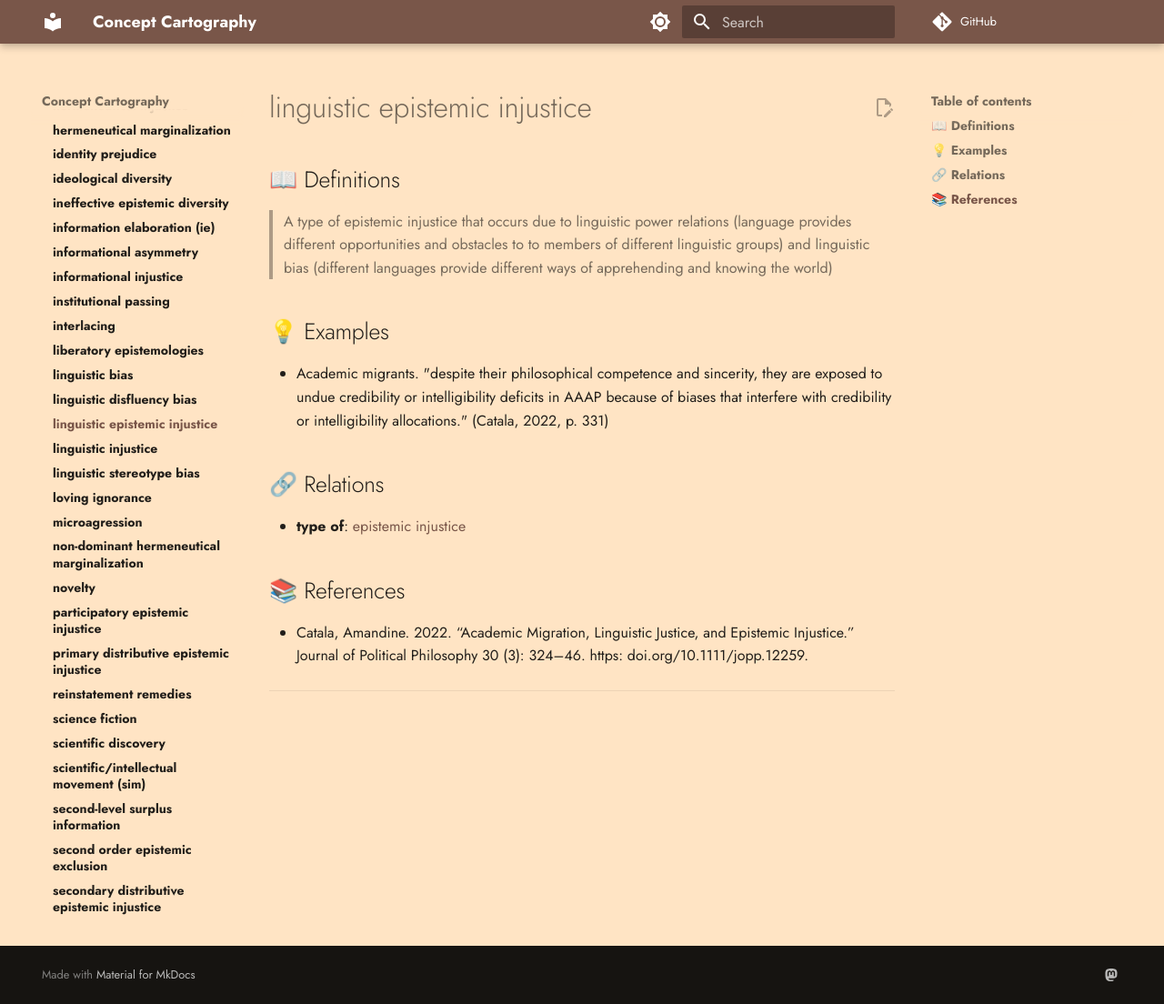
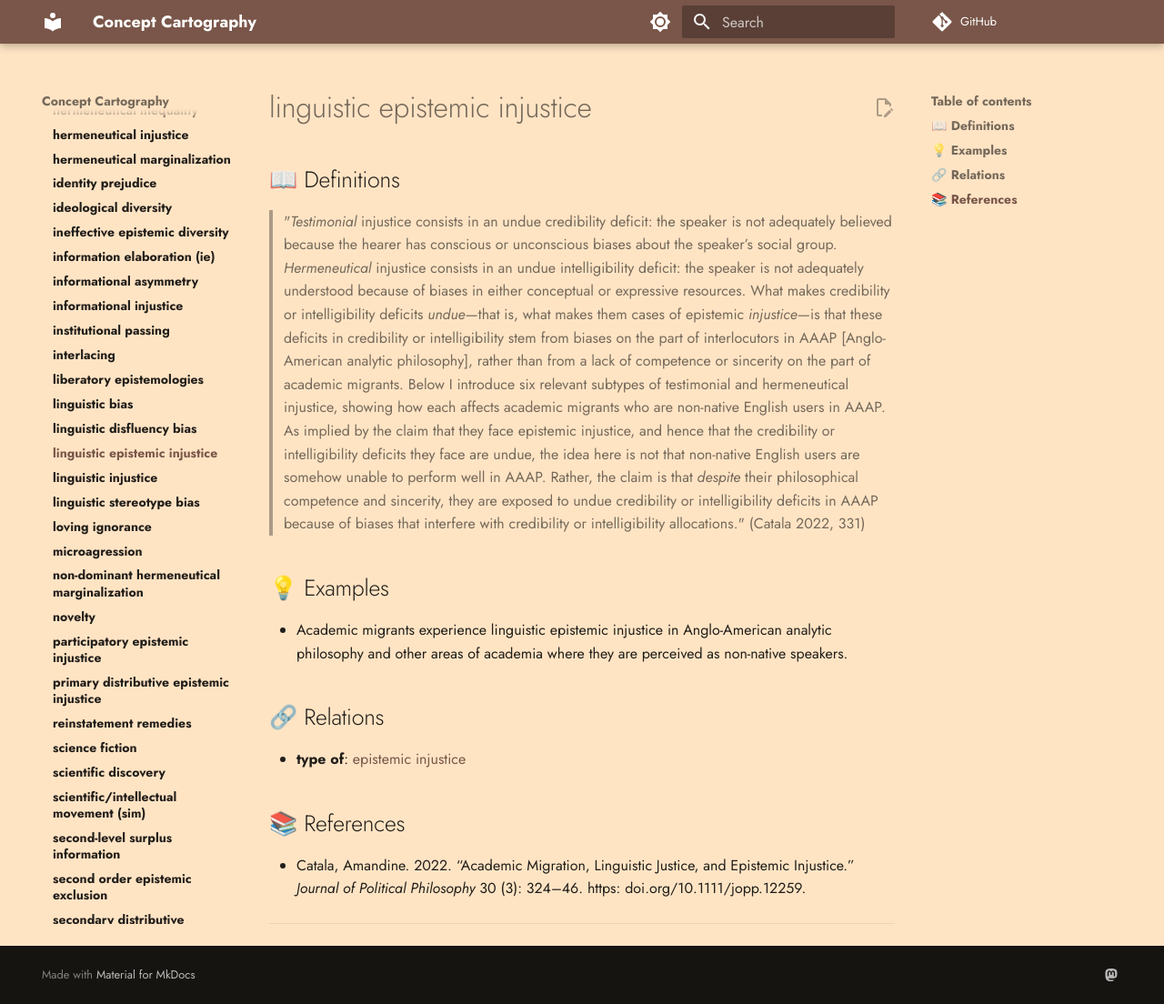
Before and after one commit to conceptcartography/conceptcartography, an MkDocs documentation site: the page built from docs/concepts/linguistic-epistemic-injustice.md, in a window 1280 px wide and 1104 px high. Shown: the whole window at 91% size. Built offline with MkDocs 1.6.1 and Material for MkDocs 9.7.7, drawn with Linux system fonts in a browser that asks for light colours; comment, search, counter and statistics services are not loaded; the version menu is left out.

Commit message:
Update linguistic-epistemic-injustice.md
Changed the definition to a direct quote.

```diff
--- a/docs/concepts/linguistic-epistemic-injustice.md
+++ b/docs/concepts/linguistic-epistemic-injustice.md
@@ -2,11 +2,11 @@
 
 ## 📖 Definitions
 
-> A type of epistemic injustice that occurs due to linguistic power relations (language provides different opportunities and obstacles to to members of different linguistic groups) and linguistic bias (different languages provide different ways of apprehending and knowing the world)
+> "_Testimonial_ injustice consists in an undue credibility deficit: the speaker is not adequately believed because the hearer has conscious or unconscious biases about the speaker’s social group. _Hermeneutical_ injustice consists in an undue intelligibility deficit: the speaker is not adequately understood because of biases in either conceptual or expressive resources. What makes credibility or intelligibility deficits _undue_—that is, what makes them cases of epistemic _injustice_—is that these deficits in credibility or intelligibility stem from biases on the part of interlocutors in AAAP [Anglo-American analytic philosophy], rather than from a lack of competence or sincerity on the part of academic migrants. Below I introduce six relevant subtypes of testimonial and hermeneutical injustice, showing how each affects academic migrants who are non-native English users in AAAP. As implied by the claim that they face epistemic injustice, and hence that the credibility or intelligibility deficits they face are undue, the idea here is not that non-native English users are somehow unable to perform well in AAAP. Rather, the claim is that _despite_ their philosophical competence and sincerity, they are exposed to undue credibility or intelligibility deficits in AAAP because of biases that interfere with credibility or intelligibility allocations." (Catala 2022, 331)
 
 ## 💡 Examples
 
-- Academic migrants. "despite their philosophical competence and sincerity, they are exposed to undue credibility or intelligibility deficits in AAAP because of biases that interfere with credibility or intelligibility allocations." (Catala, 2022, p. 331)
+- Academic migrants experience linguistic epistemic injustice in Anglo-American analytic philosophy and other areas of academia where they are perceived as non-native speakers.
 
 ## 🔗 Relations
 
@@ -14,7 +14,7 @@
 
 ## 📚 References
 
-- Catala, Amandine. 2022. “Academic Migration, Linguistic Justice, and Epistemic Injustice.” Journal of Political Philosophy 30 (3): 324–46. https: doi.org/10.1111/jopp.12259.
+- Catala, Amandine. 2022. “Academic Migration, Linguistic Justice, and Epistemic Injustice.” _Journal of Political Philosophy_ 30 (3): 324–46. https: doi.org/10.1111/jopp.12259.
 
 ---
 
```
